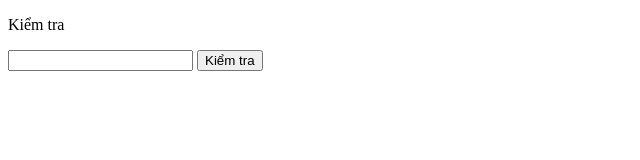
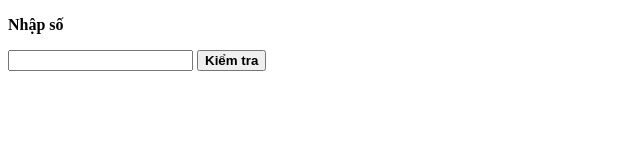
Before and after one commit to Thi1503/PF2306, a plain HTML site: page Day 05 - HTML DOM/homework/check-even-number/index.html in a window 1280 px wide. Shown: the full height of the page, 0-640 px from the left. Drawn offline with Linux system fonts and the light colour scheme.

Commit message:
Signed-off-by: Thi1503 <thile15032003@gmail.com>

```diff
--- a/Day 05 - HTML DOM/homework/check-even-number/index.html
+++ b/Day 05 - HTML DOM/homework/check-even-number/index.html
@@ -9,13 +9,12 @@
 </head>
 
 <body>
-    <p>Kiểm tra</p>
+    <p><b>Nhập số</b></p>
     <input type="number" id="inputNumber">
 
-    <button id="button" type="button" onclick="checkNumber()">Kiểm tra</button>
+    <button id="button" type="button" onclick="checkNumber()"><b>Kiểm tra</b></button>
 
     <script>
-
         function checkNumber() {
             let x = document.getElementById("inputNumber");
             if (x.value % 2 == 0) {
```
